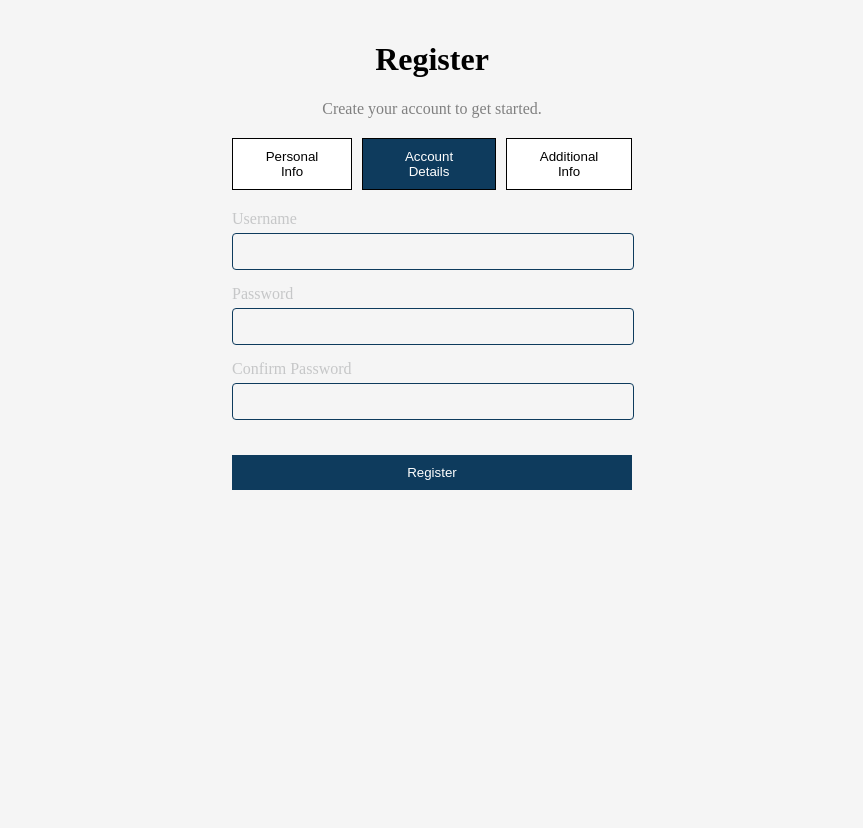
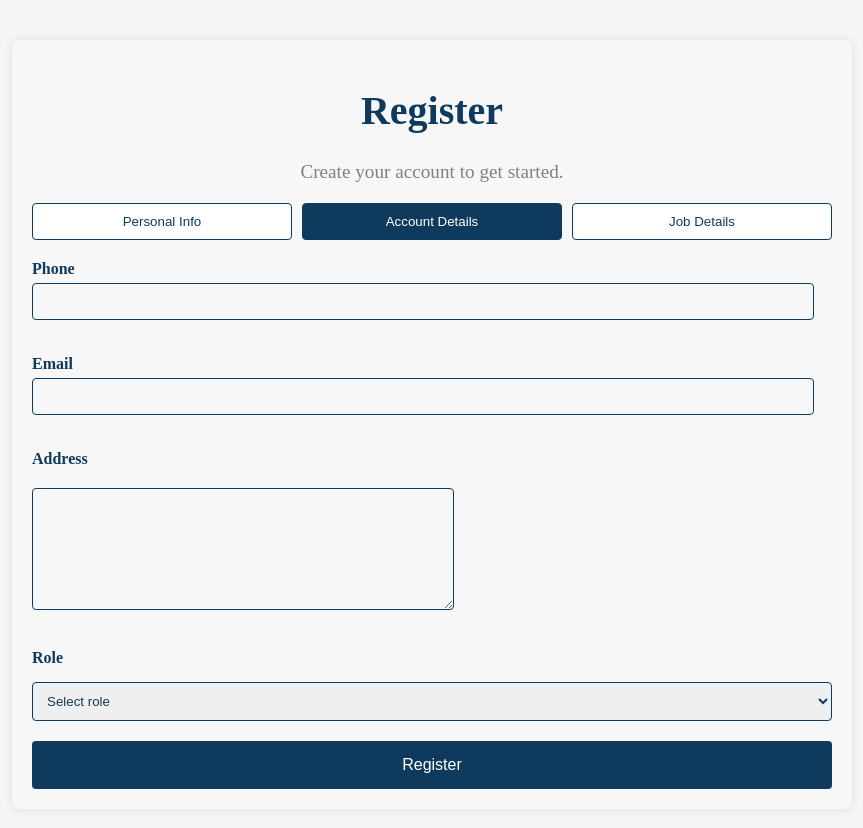
Before and after one commit to dev-code-jsx/React-EBC, a React (Vite) app: page /register in a window 1280 px wide. Both pictures are taken after a click on the button "Account Details". Shown: the top 828 px of the page, without its empty margins (208-1071 px from the left). Before the commit the page ends 800 px from the top, so only its background shows below. Built offline with nearby package versions, Linux system fonts and the light colour scheme.

Commit message:
finalizamos el html y css del componente de register con validaciones

```diff
--- a/src/components/register/Register.jsx
+++ b/src/components/register/Register.jsx
@@ -11,23 +11,23 @@ export const Register = () => {
             showError: false,
             validationMessage: "Username is required",
         },
+        dpi: {
+            value: "",
+            isValid: false,
+            showError: false,
+            validationMessage: "DPI is required",
+        },
         names: {
             value: "",
             isValid: false,
             showError: false,
-            validationMessage: "First name is required",
+            validationMessage: "Names are required",
         },
         lastNames: {
             value: "",
             isValid: false,
             showError: false,
-            validationMessage: "Last name is required",
-        },
-        address: {
-            value: "",
-            isValid: false,
-            showError: false,
-            validationMessage: "Address is required",
+            validationMessage: "Last names are required",
         },
         phone: {
             value: "",
@@ -41,21 +41,30 @@ export const Register = () => {
             showError: false,
             validationMessage: "Email is required",
         },
-        password: {
+        address: {
             value: "",
             isValid: false,
             showError: false,
-            validationMessage: "Password is required",
+            validationMessage: "Address is required",
         },
-        confirmPassword: {
+        job: {
             value: "",
             isValid: false,
             showError: false,
-            validationMessage: "Confirm Password is required",
+            validationMessage: "Job is required",
+        },
+        monthlyIncome: {
+            value: "",
+            isValid: false,
+            showError: false,
+            validationMessage: "Monthly Income is required",
         },
     });
 
     const handleInputValueChange = (value, field) => {
+        if (field === "monthlyIncome" && !/^\d*$/.test(value)) {
+            return;
+        }
         setFormState((prevState) => ({
             ...prevState,
             [field]: {
@@ -117,10 +126,10 @@ export const Register = () => {
                         Account Details
                     </button>
                     <button
-                        className={activeSection === "additional" ? "button solid" : "button outline"}
-                        onClick={() => setActiveSection("additional")}
+                        className={activeSection === "job" ? "button solid" : "button outline"}
+                        onClick={() => setActiveSection("job")}
                     >
-                        Additional Info
+                        Job Details
                     </button>
                 </div>
                 <form onSubmit={handleSubmit}>
@@ -129,8 +138,35 @@ export const Register = () => {
                             <div className="input-group">
                                 <div className="input-field">
                                     <Input
+                                        field="username"
+                                        label="Username"
+                                        value={formState.username.value}
+                                        onChangeHandler={handleInputValueChange}
+                                        onBlurHandler={handleInputBlur}
+                                        type="text"
+                                        showErrorMessage={formState.username.showError}
+                                        validationMessage={formState.username.validationMessage}
+                                    />
+
+                                </div>
+                                <div className="input-field">
+                                    <Input
+                                        field="dpi"
+                                        label="DPI"
+                                        value={formState.dpi.value}
+                                        onChangeHandler={handleInputValueChange}
+                                        onBlurHandler={handleInputBlur}
+                                        type="text"
+                                        showErrorMessage={formState.dpi.showError}
+                                        validationMessage={formState.dpi.validationMessage}
+                                    />
+                                </div>
+                            </div>
+                            <div className="input-group">
+                                <div className="input-field">
+                                    <Input
                                         field="names"
-                                        label="First name"
+                                        label="Names"
                                         value={formState.names.value}
                                         onChangeHandler={handleInputValueChange}
                                         onBlurHandler={handleInputBlur}
@@ -138,11 +174,12 @@ export const Register = () => {
                                         showErrorMessage={formState.names.showError}
                                         validationMessage={formState.names.validationMessage}
                                     />
+
                                 </div>
                                 <div className="input-field">
                                     <Input
                                         field="lastNames"
-                                        label="Last name"
+                                        label="Last Names"
                                         value={formState.lastNames.value}
                                         onChangeHandler={handleInputValueChange}
                                         onBlurHandler={handleInputBlur}
@@ -150,7 +187,26 @@ export const Register = () => {
                                         showErrorMessage={formState.lastNames.showError}
                                         validationMessage={formState.lastNames.validationMessage}
                                     />
+
                                 </div>
+                            </div>
+                        </div>
+                    )}
+                    {activeSection === "account" && (
+                        <div className="form-section">
+                            <div className="input-group">
+                                <div className="input-field">
+                                    <Input
+                                        field="phone"
+                                        label="Phone"
+                                        value={formState.phone.value}
+                                        onChangeHandler={handleInputValueChange}
+                                        onBlurHandler={handleInputBlur}
+                                        type="tel"
+                                        showErrorMessage={formState.phone.showError}
+                                        validationMessage={formState.phone.validationMessage}
+                                    />
+
                                 </div>
                                 <div className="input-field">
                                     <Input
@@ -163,67 +219,13 @@ export const Register = () => {
                                         showErrorMessage={formState.email.showError}
                                         validationMessage={formState.email.validationMessage}
                                     />
+
                                 </div>
                             </div>
-                    )}
-                    {activeSection === "account" && (
-                        <div className="form-section">
                             <div className="input-field">
-                                <Input
-                                    field="username"
-                                    label="Username"
-                                    value={formState.username.value}
-                                    onChangeHandler={handleInputValueChange}
-                                    onBlurHandler={handleInputBlur}
-                                    type="text"
-                                    showErrorMessage={formState.username.showError}
-                                    validationMessage={formState.username.validationMessage}
-                                />
-                            </div>
-                            <div className="input-field">
-                                <Input
-                                    field="password"
-                                    label="Password"
-                                    value={formState.password.value}
-                                    onChangeHandler={handleInputValueChange}
-                                    onBlurHandler={handleInputBlur}
-                                    type="password"
-                                    showErrorMessage={formState.password.showError}
-                                    validationMessage={formState.password.validationMessage}
-                                />
-                            </div>
-                            <div className="input-field">
-                                <Input
-                                    field="confirmPassword"
-                                    label="Confirm Password"
-                                    value={formState.confirmPassword.value}
-                                    onChangeHandler={handleInputValueChange}
-                                    onBlurHandler={handleInputBlur}
-                                    type="password"
-                                    showErrorMessage={formState.confirmPassword.showError}
-                                    validationMessage={formState.confirmPassword.validationMessage}
-                                />
-                            </div>
-                        </div>
-                    )}
-                    {activeSection === "additional" && (
-                        <div className="form-section">
-                            <div className="input-field">
-                                <Input
-                                    field="phone"
-                                    label="Phone"
-                                    value={formState.phone.value}
-                                    onChangeHandler={handleInputValueChange}
-                                    onBlurHandler={handleInputBlur}
-                                    type="tel"
-                                    showErrorMessage={formState.phone.showError}
-                                    validationMessage={formState.phone.validationMessage}
-                                />
-                            </div>
-                            <div className="input-field">
+                                <label htmlFor="address">Address</label>
                                 <Input
                                     field="address"
-                                    label="Address"
                                     value={formState.address.value}
                                     onChangeHandler={handleInputValueChange}
                                     onBlurHandler={handleInputBlur}
@@ -232,16 +234,63 @@ export const Register = () => {
                                     validationMessage={formState.address.validationMessage}
                                 />
                             </div>
+                            <div className="input-field">
+                                <label htmlFor="role">Role</label>
+                                <select
+                                    id="role"
+                                    name="role"
+                                    onChange={(e) => handleInputValueChange(e.target.value, "role")}
+                                    onBlur={(e) => handleInputBlur(e.target.value, "role")}
+                                    value={formState.role?.value || ""}
+                                >
+                                    <option value="">Select role</option>
+                                    <option value="admin">Admin</option>
+                                    <option value="user">User</option>
+                                </select>
+
+                            </div>
                         </div>
                     )}
-                    <button type="submit" className="submit-button">
-                        Register
-                    </button>
+                    {activeSection === "job" && (
+                        <div className="form-section">
+                            <div className="input-group">
+                                <div className="input-field">
+                                    <Input
+                                        field="job"
+                                        label="Job"
+                                        value={formState.job.value}
+                                        onChangeHandler={handleInputValueChange}
+                                        onBlurHandler={handleInputBlur}
+                                        type="text"
+                                        showErrorMessage={formState.job.showError}
+                                        validationMessage={formState.job.validationMessage}
+                                    />
+
+                                </div>
+                                <div className="input-field">
+                                    <Input
+                                        field="monthlyIncome"
+                                        label="Monthly Income"
+                                        value={formState.monthlyIncome.value}
+                                        onChangeHandler={handleInputValueChange}
+                                        onBlurHandler={handleInputBlur}
+                                        type="text"
+                                        showErrorMessage={formState.monthlyIncome.showError}
+                                        validationMessage={formState.monthlyIncome.validationMessage}
+                                    />
+
+                                </div>
+                            </div>
+                        </div>
+                    )}
+                    <div className="button-container">
+                        <button type="submit" className="submit-button">Register</button>
+                    </div>
                 </form>
             </div>
         </div>
     );
-}
+};
 /*
 1.username
 2.names
--- a/src/components/register/register.css
+++ b/src/components/register/register.css
@@ -1,7 +1,12 @@
+/* register.css */
+
 .container {
-    max-width: 400px;
-    margin: auto;
+    max-width: 800px;
+    margin: 40px auto;
     padding: 20px;
+    background-color: #f7f7f7;
+    border-radius: 8px;
+    box-shadow: 0 0 10px rgba(0, 0, 0, 0.1);
 }
 
 .header {
@@ -10,11 +15,13 @@
 }
 
 .title {
-    font-size: 2rem;
+    font-size: 2.5rem;
     font-weight: bold;
+    color: #0E3B5D;
 }
 
 .subtitle {
+    font-size: 1.2rem;
     color: gray;
 }
 
@@ -26,9 +33,13 @@
 }
 
 .button {
-    padding: 10px 20px;
-    border: 1px solid black;
+    flex: 1;
+    padding: 10px;
+    border: 1px solid #0E3B5D;
     cursor: pointer;
+    transition: background-color 0.3s, color 0.3s;
+    border-radius: 4px;
+    text-align: center;
 }
 
 .button.solid {
@@ -38,33 +49,51 @@
 
 .button.outline {
     background-color: white;
-    color: black;
+    color: #0E3B5D;
+}
+
+.button:hover {
+    background-color: #0056b3;
+    color: white;
 }
 
 .form-section {
-    margin-bottom: 20px;
+    display: flex;
+    flex-direction: column;
+    gap: 20px;
 }
 
 .input-group {
     display: flex;
-    gap: 10px;
+    flex-direction: column;
+    gap: 20px;
 }
 
 .input-field {
     display: flex;
     flex-direction: column;
+    gap: 10px;
 }
 
 .input-field label {
     margin-bottom: 5px;
+    font-weight: bold;
+    color: #0E3B5D;
 }
 
 .input-field input,
-.input-field textarea {
+.input-field textarea,
+.input-field select {
     padding: 10px;
     border: 1px solid #0E3B5D;
     border-radius: 4px;
     color: #0E3B5D;
+    transition: border-color 0.3s, box-shadow 0.3s;
+}
+
+.input-field textarea {
+    min-height: 100px;
+    resize: vertical;
 }
 
 .input-field input::placeholder,
@@ -73,23 +102,36 @@
 }
 
 .input-field input:focus,
-.input-field textarea:focus {
+.input-field textarea:focus,
+.input-field select:focus {
     outline: none;
-    border-color: black;
+    border-color: #0056b3;
     box-shadow: 0 0 5px rgba(0, 0, 0, 0.1);
+}
+
+.error-message {
+    color: red;
+    font-size: 0.875rem;
+    margin-top: 5px;
+}
+
+.button-container {
+    text-align: center;
+    margin-top: 20px;
 }
 
 .submit-button {
     width: 100%;
-    padding: 10px;
+    padding: 15px;
     background-color: #0E3B5D;
     color: white;
     border: none;
+    border-radius: 4px;
     cursor: pointer;
+    font-size: 1rem;
+    transition: background-color 0.3s;
 }
 
-.login-error-message {
-    color: red;
-    font-size: 0.875rem;
-    margin-top: 0.5rem;
+.submit-button:hover {
+    background-color: #0056b3;
 }
```
Lines whose indentation alone changed are shown as unchanged.
